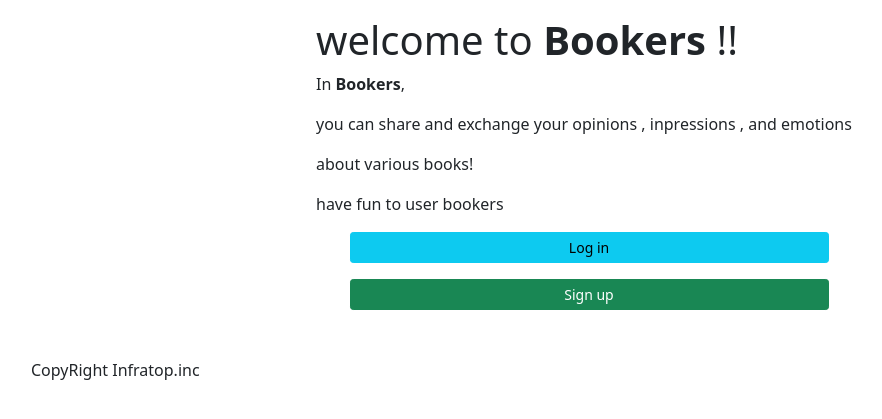
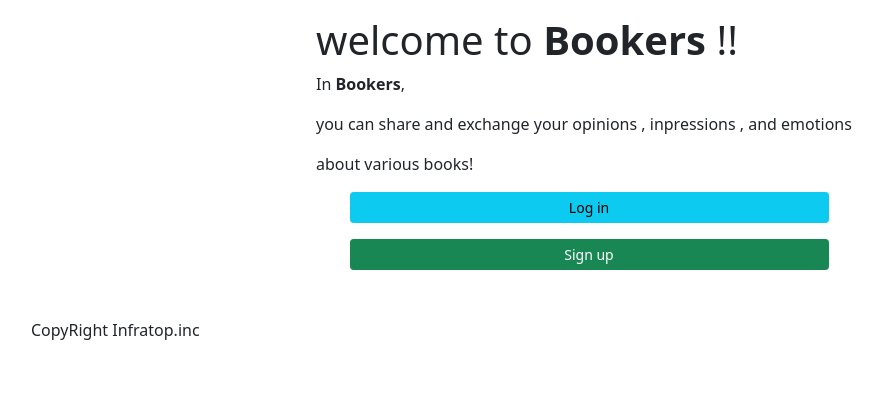
Before and after one commit to hibik17/bookers_PF, a Rails app: page / in a window 1280 px wide. Shown: the part 56-475 px from the top of the page, without its empty margins (51-933 px from the left). Run offline with Rails 7, Linux system fonts and the light colour scheme.

Commit message:
delete top message

```diff
--- a/app/views/homes/top.html.erb
+++ b/app/views/homes/top.html.erb
@@ -11,7 +11,6 @@
         <p>In  <i class="fas fa-book"></i><strong>Bookers</strong>, </p>
         <p>you can share and exchange  your opinions , inpressions , and emotions</p>
         <p> about various books!</p>
-        <p>have fun to user bookers</p>
         <div class="btn-wrapper col-10 mx-auto">
           <div class="row">
             <%= link_to "Log in" ,new_user_session_path ,class: 'btn btn-info btn-sm btn-block mb-3 sign_in' %>
```
